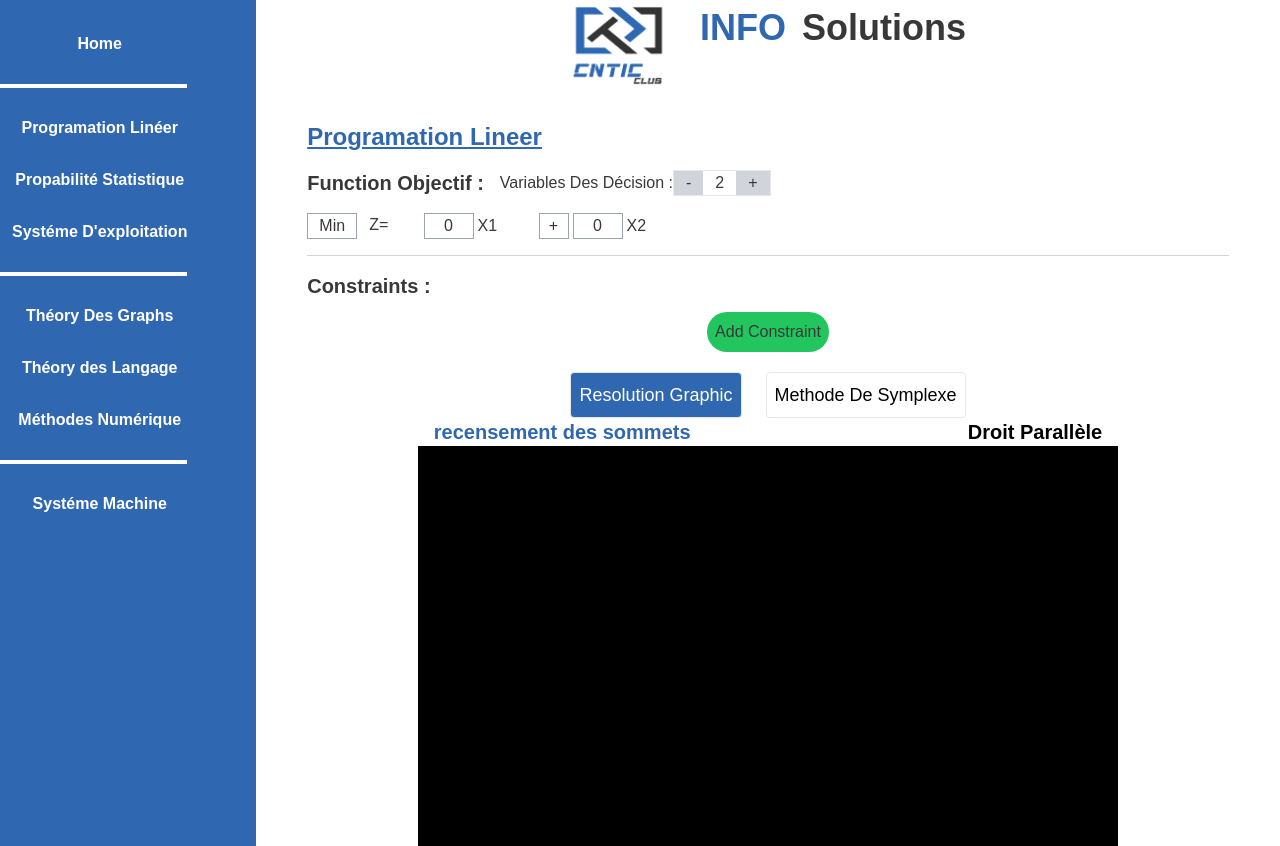
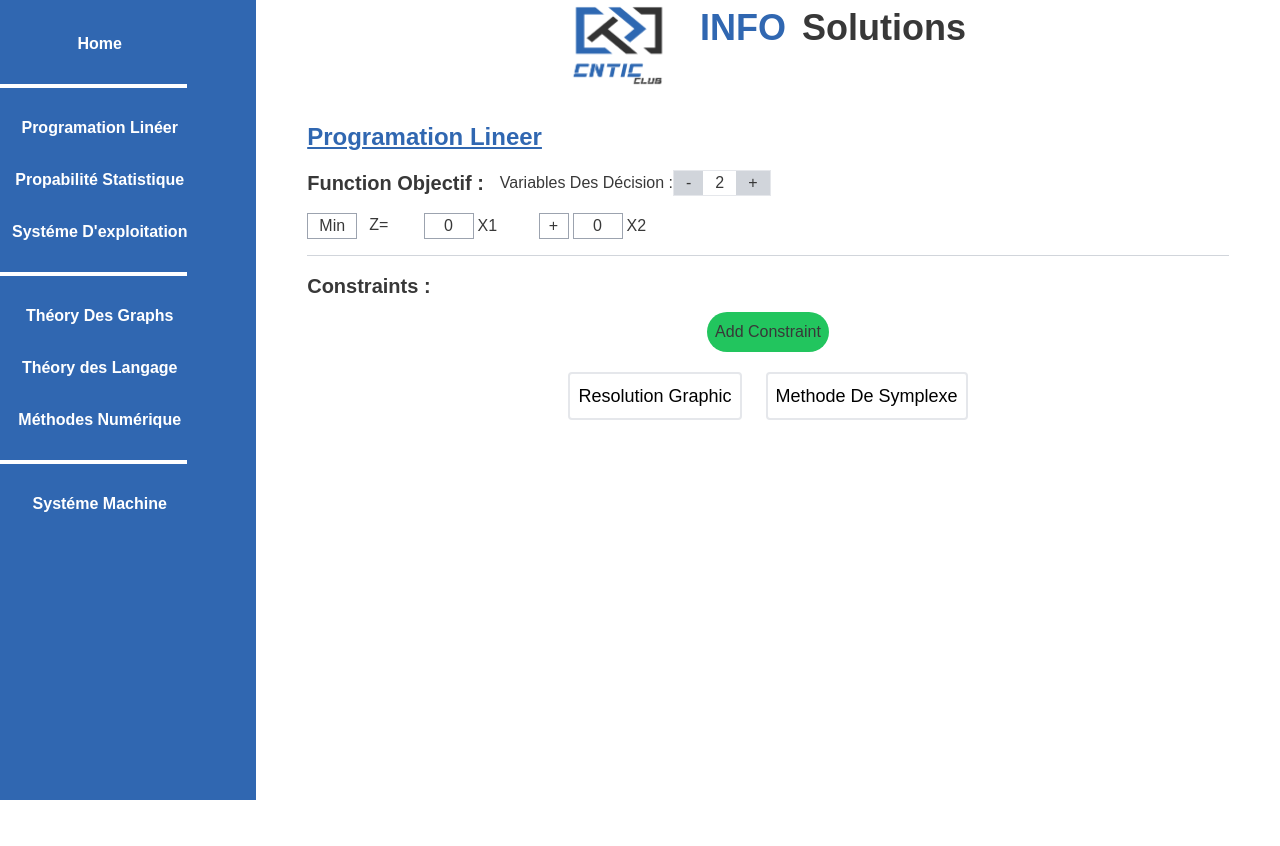
Before and after one commit to imadbenmadi/InfoSolutions, a React (Vite) app: page /PL in a window 1280 px wide. After the commit the page ends 800 px from the top, so only its background shows below. Built offline with nearby package versions, Linux system fonts and the light colour scheme.

Commit message:
integrate graph with Methoeds Btns

```diff
--- a/src/Components/PL Components/Methodes.jsx
+++ b/src/Components/PL Components/Methodes.jsx
@@ -14,7 +14,7 @@ export default function Methodes({ method, setMethod}) {
                         ? " bg-Blue text-white"
                         : " bg-white text-black"
                 }
-                        border p-2 rounded cursor-pointer text-lg font-medium`}
+                         border-2 p-2 rounded cursor-pointer text-lg font-medium`}
                 onClick={() => Toggle_Methode("Graphique")}
             >
                 Resolution Graphic
@@ -25,7 +25,7 @@ export default function Methodes({ method, setMethod}) {
                         ? " bg-Blue text-white"
                         : " bg-white text-black"
                 }
-                             border p-2 rounded cursor-pointer text-lg font-medium`}
+                             border-2 p-2 rounded cursor-pointer text-lg font-medium`}
                 onClick={() => Toggle_Methode("Symplexe")}
             >
                 Methode De Symplexe
--- a/src/Components/PL Components/Solution.jsx
+++ b/src/Components/PL Components/Solution.jsx
@@ -3,12 +3,17 @@ import { useState } from "react";
 import Methodes from "./Methodes";
 import Graph from "./Graph";
 export default function Solution() {
-    const [method, setMethod] = useState("Graphique");
+    const [method, setMethod] = useState("");
 
     return (
         <div>
-            <Methodes method={method} setMethod={setMethod} />
+        <Methodes method={method} setMethod={setMethod} />
+        {method === "Graphique" ? (
             <Graph />
+        ): method === "Symplexe" ? (
+            <div>Symplexe</div>
+        )
+        : null}
         </div>
     );
 }
```
